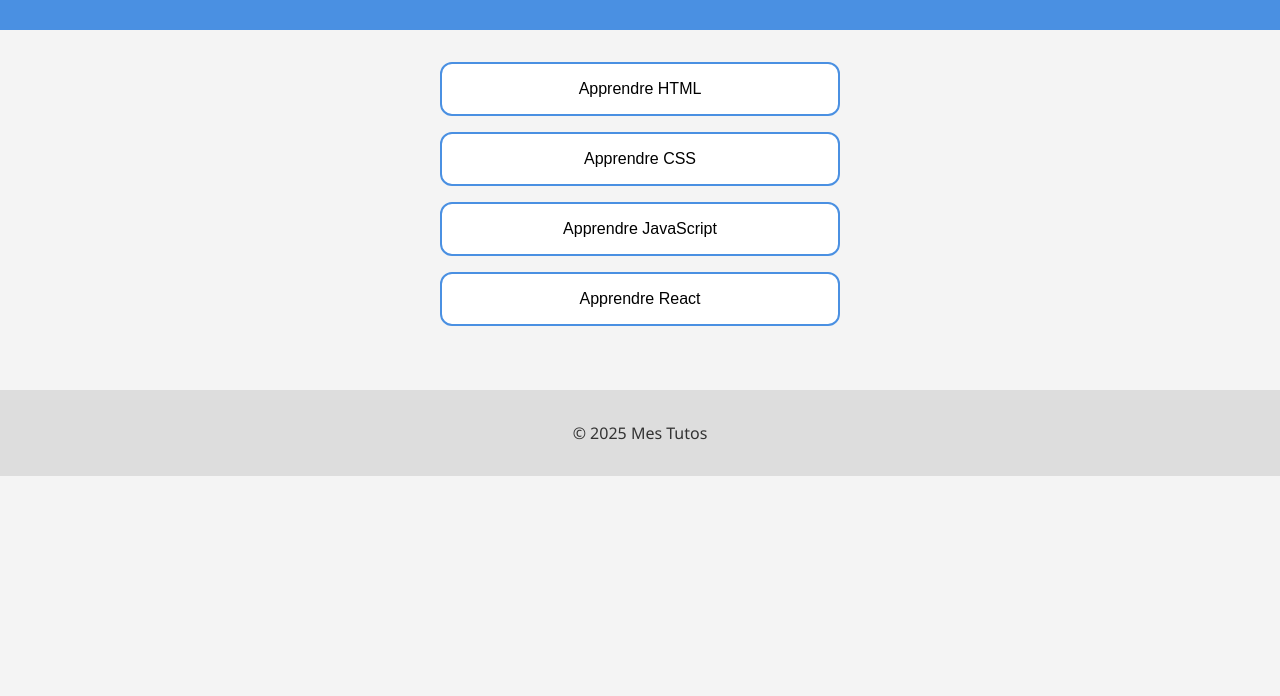
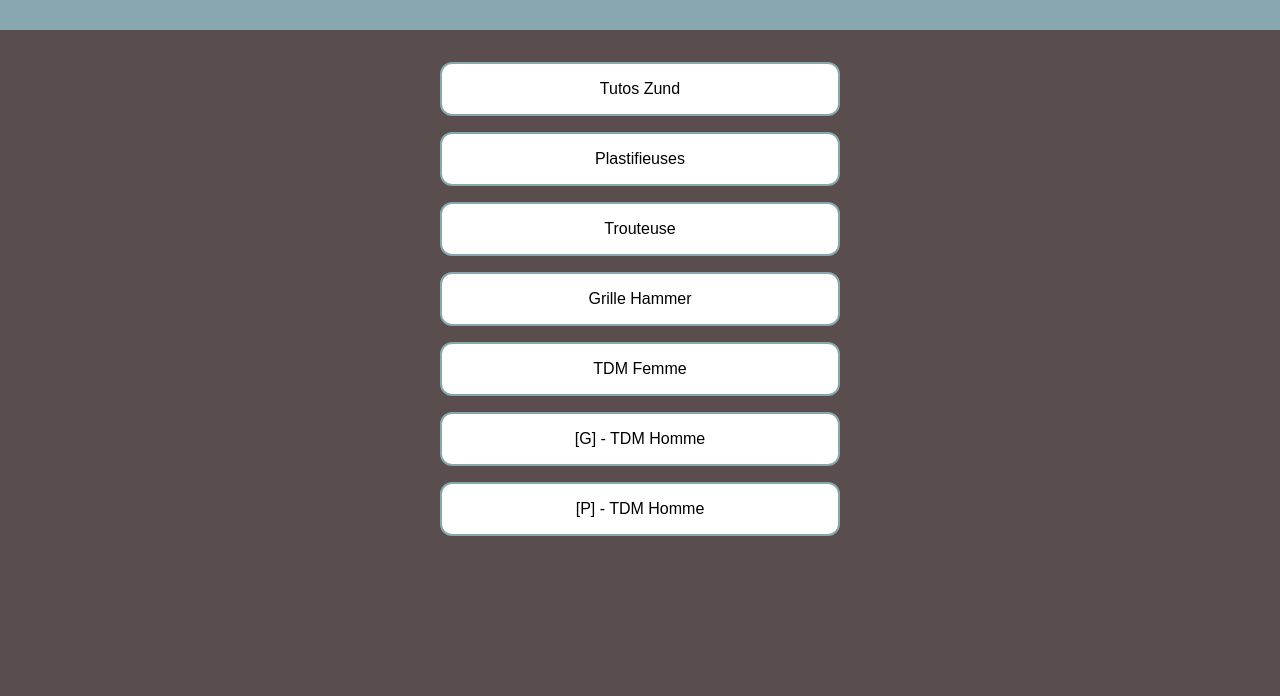
Before and after one commit to tuto-deficom/tuto, a plain HTML site: page index.html in a window 1280 px wide. Shown: the part 104-800 px from the top of the page. Drawn offline with Linux system fonts and the light colour scheme.

Commit message:
v.0.0.1-alpha

```diff
--- a/css/index.css
+++ b/css/index.css
@@ -1,12 +1,12 @@
 body {
   margin: 0;
   font-family: 'Segoe UI', sans-serif;
-  background-color: #f4f4f4;
-  color: #333;
+  background-color: #5a4d4d;
+  color: #7e13c6;
 }
 
 header {
-  background-color: #4a90e2;
+  background-color: rgb(135, 168, 174);
   color: white;
   text-align: center;
   padding: 1.5rem;
@@ -29,7 +29,7 @@ main {
 .tuto-button {
   padding: 1rem;
   background-color: #ffffff;
-  border: 2px solid #4a90e2;
+  border: 2px solid rgb(135, 168, 174);
   border-radius: 12px;
   font-size: 1rem;
   cursor: pointer;
@@ -46,3 +46,10 @@ footer {
   background-color: #ddd;
   margin-top: 2rem;
 }
+
+.page-container {
+  display: flex;
+  flex-direction: column;
+  margin-top: auto;
+  height: 100%;
+}
--- a/index.html
+++ b/index.html
@@ -4,27 +4,25 @@
   <meta charset="UTF-8" />
   <meta name="viewport" content="width=device-width, initial-scale=1.0" />
   <title>Tutoriels à suivre</title>
-  <link rel="stylesheet" href="css/index.css" />
+  <link rel="stylesheet" href="/tuto/css/index.css" />
 </head>
 <body>
   <header>
-    <h1>📚 Tutoriels à suivre</h1>
+    <h1 onclick="ouvrirTuto('index')">Tutoriels Deficom</h1>
   </header>
 
   <main>
     <section class="tutos">
-      <!-- Liste des boutons de tutoriels -->
-      <button class="tuto-button" onclick="ouvrirTuto('html')">Apprendre HTML</button>
-      <button class="tuto-button" onclick="ouvrirTuto('css')">Apprendre CSS</button>
-      <button class="tuto-button" onclick="ouvrirTuto('js')">Apprendre JavaScript</button>
-      <button class="tuto-button" onclick="ouvrirTuto('react')">Apprendre React</button>
+      <button class="tuto-button" onclick="ouvrirTuto('zund')">Tutos Zund</button>
+      <button class="tuto-button" onclick="ouvrirTuto('plastif')">Plastifieuses</button>
+      <button class="tuto-button" onclick="ouvrirTuto('trouteuse')">Trouteuse</button>
+      <button class="tuto-button" onclick="ouvrirTuto('hammer')">Grille Hammer</button>
+      <button class="tuto-button" onclick="ouvrirTuto('tdmFemme')">TDM Femme</button>
+      <button class="tuto-button" onclick="ouvrirTuto('gTdmHomme')">[G] - TDM Homme</button>
+      <button class="tuto-button" onclick="ouvrirTuto('pTdmHomme')">[P] - TDM Homme</button>
     </section>
   </main>
 
-  <footer>
-    <p>&copy; 2025 Mes Tutos</p>
-  </footer>
-
-  <script src="js/index.js"></script>
+  <script src="/tuto/js/index.js"></script>
 </body>
 </html>
--- a/js/index.js
+++ b/js/index.js
@@ -1,8 +1,11 @@
 function ouvrirTuto(type) {
   let url = "#";
   switch (type) {
-    case 'html':
-      url = "https://developer.mozilla.org/fr/docs/Web/HTML";
+    case 'index':
+      url = "/tuto";
+      break;
+    case 'zund':
+      url = "/tuto/zund";
       break;
     case 'css':
       url = "https://developer.mozilla.org/fr/docs/Web/CSS";
@@ -14,5 +17,5 @@ function ouvrirTuto(type) {
       url = "https://reactjs.org/";
       break;
   }
-  window.open(url, '_blank');
+  window.location.href = url;
 }
```
Also changed, not shown: zund/index-zund.html (added, +23 -0 lines), img/logo.jpg (added), img/logo_zund.png (added), 2 other files.
